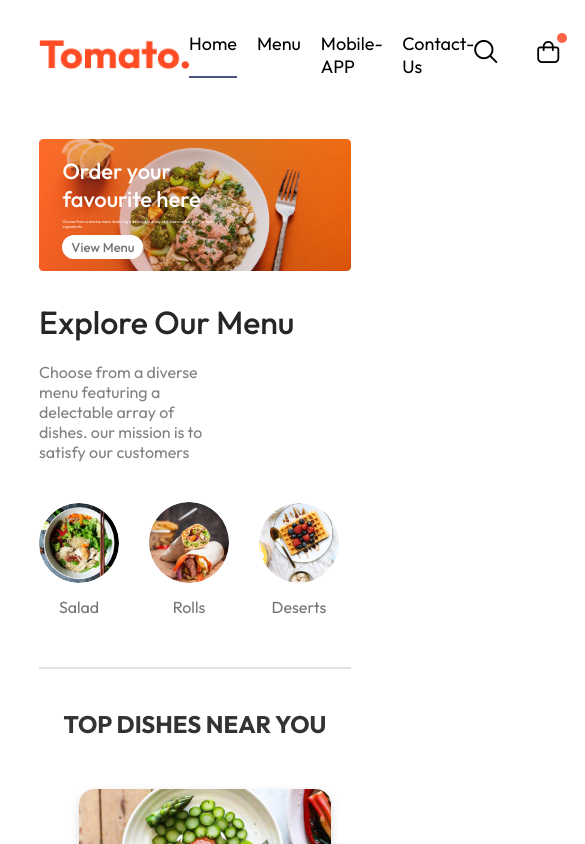
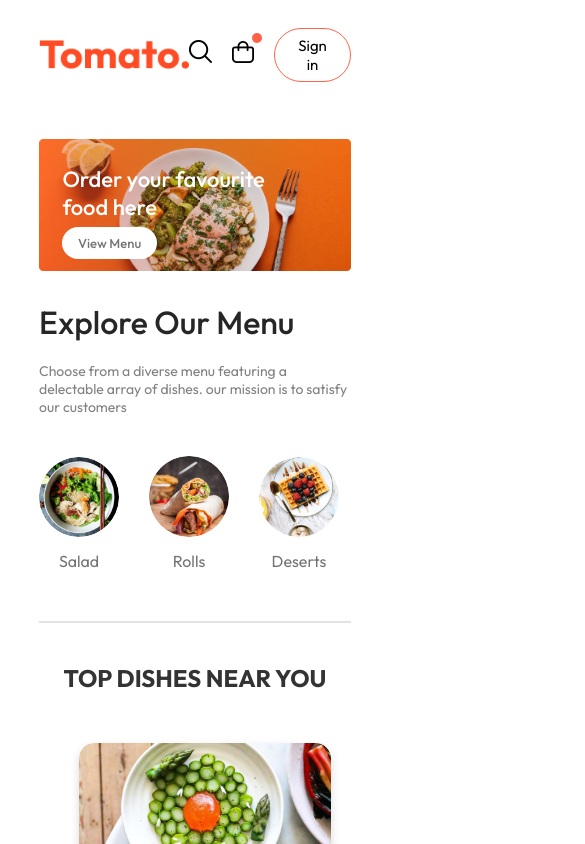
Before and after one commit to santhoshham/sample, a React (Create React App) app: page / in a window 390 px wide. Shown: the top 844 px of the page, 585 px wide, since content can reach past the window. Built offline with nearby package versions, Linux system fonts and the light colour scheme.

Commit message:
Almost fucked Up

```diff
--- a/package.json
+++ b/package.json
@@ -17,6 +17,7 @@
     "react-icons": "^5.3.0",
     "react-router-dom": "^6.28.0",
     "react-scripts": "5.0.1",
+    "react-scroll": "^1.9.0",
     "tailwind-merge": "^2.5.4",
     "web-vitals": "^2.1.4"
   },
--- a/src/App.js
+++ b/src/App.js
@@ -1,4 +1,4 @@
-import React from 'react'
+import React, { useState } from 'react'
 import Navbar from './Components/Navbar';
 import './index.css'
 import { Route, Routes } from 'react-router-dom';
@@ -6,12 +6,16 @@ import Home from './Components/Home'
 import Cart from './Components/Cart'
 import Placeorder from './Components/Placeorder'
 import Footer from './Components/Footer/Footer';
-export default function App() {
+import Login from './Components/Login/Login';
+
+function App() {
+ const[showLogin, setShowLogin]=useState(false)
+
   return (
     <>
+    {showLogin?<Login setShowLogin={setShowLogin}/>:<></>}
     <div className="App">
-      <Navbar />
-
+      <Navbar setShowLogin={setShowLogin} />
       <Routes>
          <Route path='/' element={<Home/>} />
          <Route path='/Cart' element={<Cart/>} />
@@ -22,3 +26,4 @@ export default function App() {
     </>
   );
 }
+export default App
--- a/src/Components/Footer/Footer.css
+++ b/src/Components/Footer/Footer.css
@@ -114,7 +114,6 @@
     color: #ff6347; /* Tomato color */
   }
 
-  /* Footer Divider */
   .footer hr {
     width: 100%;
     height: 2px;
@@ -123,24 +122,23 @@
     border: none;
   }
 
-  /* Footer Copyright */
   .footer-copyright {
     font-size: 14px;
     color: #bfbfbf;
     margin-top: 20px;
   }
 
-  /* Responsive Design */
+
   @media (max-width: 768px) {
     .footer-content {
-      grid-template-columns: 1fr; /* Stack content vertically */
+      grid-template-columns: 1fr;
       gap: 40px;
     }
 
     .footer-content-left,
     .footer-content-center,
     .footer-content-right {
-      align-items: center; /* Center content for mobile view */
+      align-items: center;
       text-align: center;
     }
 
--- /dev/null
+++ b/src/Components/Login/Login.js
@@ -0,0 +1,16 @@
+import React, { useState } from 'react'
+import './Login.css'
+function Login({setShowLogin}){
+
+    const[current, setCurrent]=useState("Sign Up")
+    return(
+        <div className='Login-popup'>
+           <form className='login-popup-container'>
+            <div className='login-popup-title'>
+                <h2>{current}</h2>
+            </div>
+           </form>
+        </div>
+    )
+}
+export default Login
--- a/src/Components/Navbar.css
+++ b/src/Components/Navbar.css
@@ -53,3 +53,46 @@
     top:-8px;
     right: -8px;
 }
+@media (max-width:1050px){
+    .navbar .Logo{
+        width: 140px;
+    }
+    .navbar-menu{
+        gap: 20px;
+        font-size: 17px;
+    }
+    .navbar-right{
+        gap: 30px;
+    }
+    .navbar-right  .navbar-icon{
+        width: 22px;
+    }
+    .navbar-right button{
+        padding: 8px 25px;
+    }
+}
+@media (max-width:900px){
+    .navbar .Logo{
+        width: 120px;
+    }
+    .navbar-menu{
+        gap: 15px;
+        font-size: 16px;
+    }
+    .navbar-right{
+        gap: 20px;
+    }
+    .navbar-right img{
+        width: 20px;
+    }
+    .navbar-right button{
+        padding: 7px 20px;
+        font-size: 15px;
+    }
+}
+@media (max-width:750px){
+
+    .navbar-menu{
+       display: none;
+    }
+}
--- a/src/Components/Navbar.js
+++ b/src/Components/Navbar.js
@@ -2,19 +2,20 @@ import React, { useState } from 'react'
 import './Navbar.css'
 import images from '../Assets/Images';
 import '@flaticon/flaticon-uicons/css/all/all.css';
+import {Link} from 'react-router-dom'
 
 
 
-export default function Navbar() {
+export default function Navbar({setShowLogin}) {
   const [menu, setMenu] = useState("Home");
   return (
     <div className='Logo'>
       <img src={images.logo} alt='Screen' className='Logo' />
       <ul className='navbar-menu'>
-        <li onClick={() => setMenu("Home")} className={menu === "Home" ? "active" : ""}>Home</li>
-        <li onClick={() => setMenu("Menu")} className={menu === "Menu" ? "active" : ""}>Menu</li>
+        <Link  to='/' onClick={() => setMenu("Home")} className={menu === "Home" ? "active" : ""}>Home</Link>
+        <a  href='#explore-menu'onClick={() => setMenu("Menu")} className={menu === "Menu" ? "active" : ""}>Menu</a>
         <li onClick={() => setMenu("Mobile-App")} className={menu === "Mobile-App" ? "active" : ""}>Mobile-APP</li>
-        <li onClick={() => setMenu("Contact-Us")} className={menu === "Contact-Us" ? "active" : ""}>Contact-Us </li>
+        <a  href='#footer' onClick={() => setMenu("Contact-Us")} className={menu === "Contact-Us" ? "active" : ""}>Contact-Us </a>
       </ul>
       <div className='navbar-right'>
         <i className="fi fi-rr-search" style={{ fontSize: '23px' }} />
@@ -22,7 +23,7 @@ export default function Navbar() {
           <i className="fi fi-rr-shopping-bag" style={{ fontSize: '22px' }} />
           <div className='dot'></div>
         </div>
-        <button>Sign in</button>
+        <button onClick={()=>setShowLogin(true)}>Sign in</button>
       </div>
     </div>
   );
--- a/src/ExploreMenu/ExploreMenu.css
+++ b/src/ExploreMenu/ExploreMenu.css
@@ -116,3 +116,9 @@
         transform: scale(1.1);
     }
 }
+@media (max-width:1050px) {
+    .explore-menu-text{
+        max-width: 100%;
+        font-size: 14px;
+    }
+}
--- a/src/Header/Header.css
+++ b/src/Header/Header.css
@@ -34,3 +34,24 @@
     font-size: max(1vw , 13px);
     border-radius: 50px;
 }
+@media (max-width:1050px) {
+    /* .header{
+        height: 38vw;
+    } */
+    .Header-contents{
+        max-width: 45%;
+    }
+
+}
+@media (max-width:750px) {
+    .Header-contents{
+        max-width: 65%;
+    }
+    .Header-contents p{
+      display: none;
+    }
+    .Header-contents button{
+        padding: 2vw 4vw;
+    }
+
+}
--- a/src/Header/Header.js
+++ b/src/Header/Header.js
@@ -7,7 +7,7 @@ export default function Header(){
     return(
     <div className='header'  style={{ backgroundImage: `url(${headerImg})`, backgroundRepeat: 'no-repeat', }}>
      <div className='Header-contents'>
-        <h2>Order your favourite here</h2>
+        <h2>Order your favourite food here</h2>
         <p>Choose from a diverse menu featuring a delectable array of dishes crafted with the finest ingredients.</p>
         <button>View Menu</button>
      </div>
--- a/src/index.css
+++ b/src/index.css
@@ -4,6 +4,7 @@
     margin: 0;
     box-sizing: border-box;
     font-family:Outfit;
+    scroll-behavior: smooth;
 }
 body{
     min-height: 100vh;
```
Also changed, not shown: src/Components/Login/Login.css (added), 1 other file (tests, documents, lock files or other folders).
